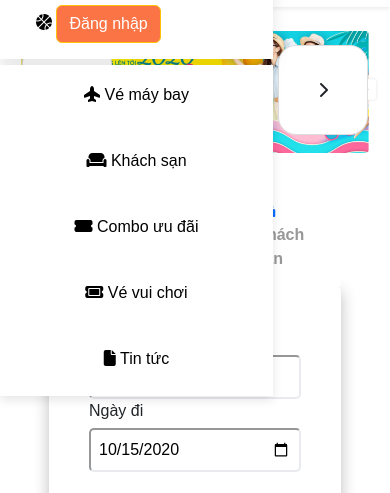
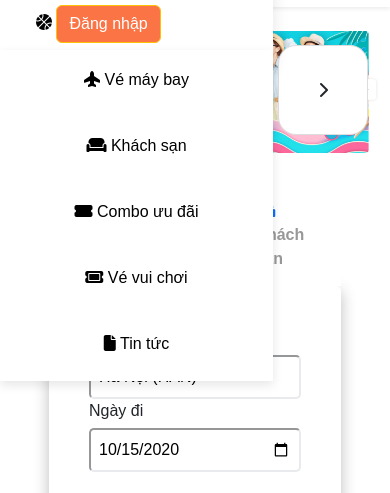
Before and after one commit to tranhien1909/WebVnLink, a plain HTML site: page index.html in a window 390 px wide. Both pictures are taken after a click on the label 22 px from the left and 53 px from the top of the page. Shown: the part 105-598 px from the top of the page. Drawn offline with nearby package versions, Linux system fonts and the light colour scheme.

Commit message:
Initial commit

```diff
--- a/resource/style.css
+++ b/resource/style.css
@@ -509,7 +509,7 @@ select {
     display: none;
     flex-direction: column;
     position: absolute;
-    top: 110px;
+    top: 95px;
     left: 0;
     width: 100%;
     background: #fff;
```
